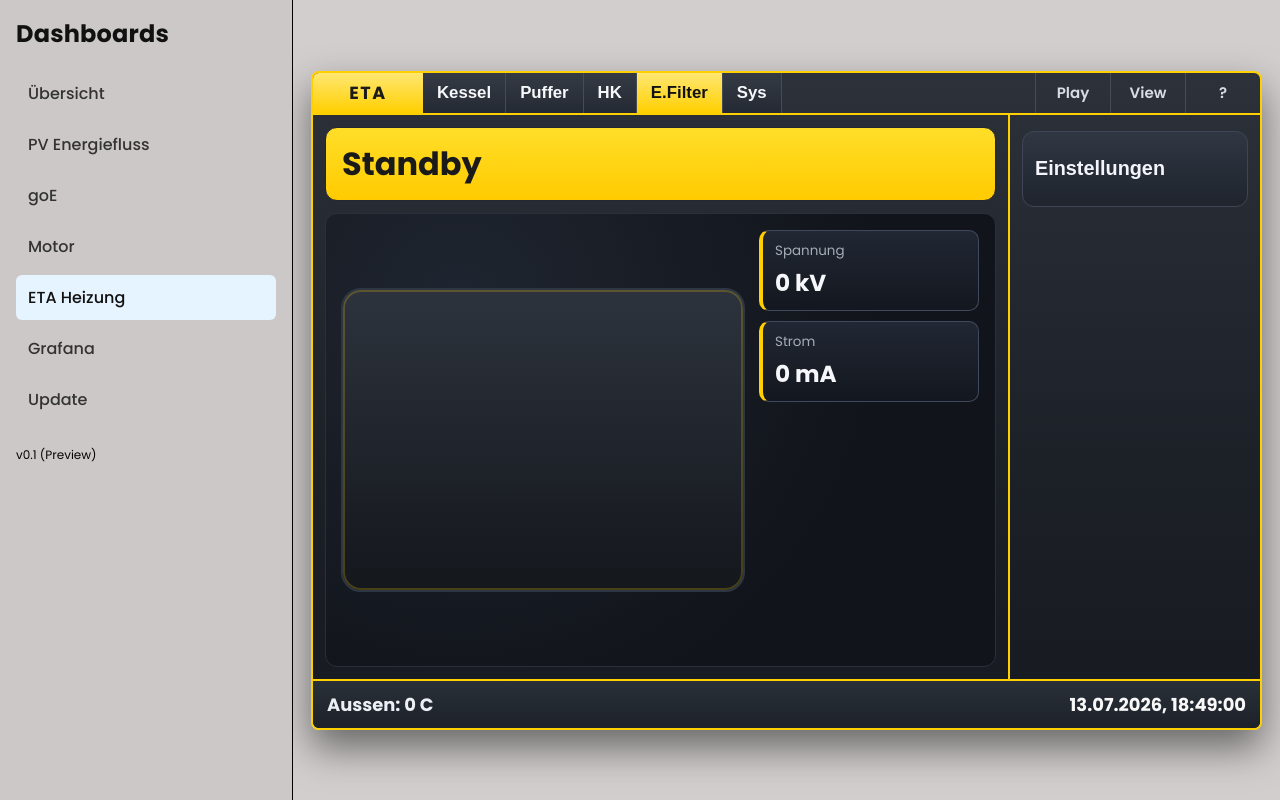
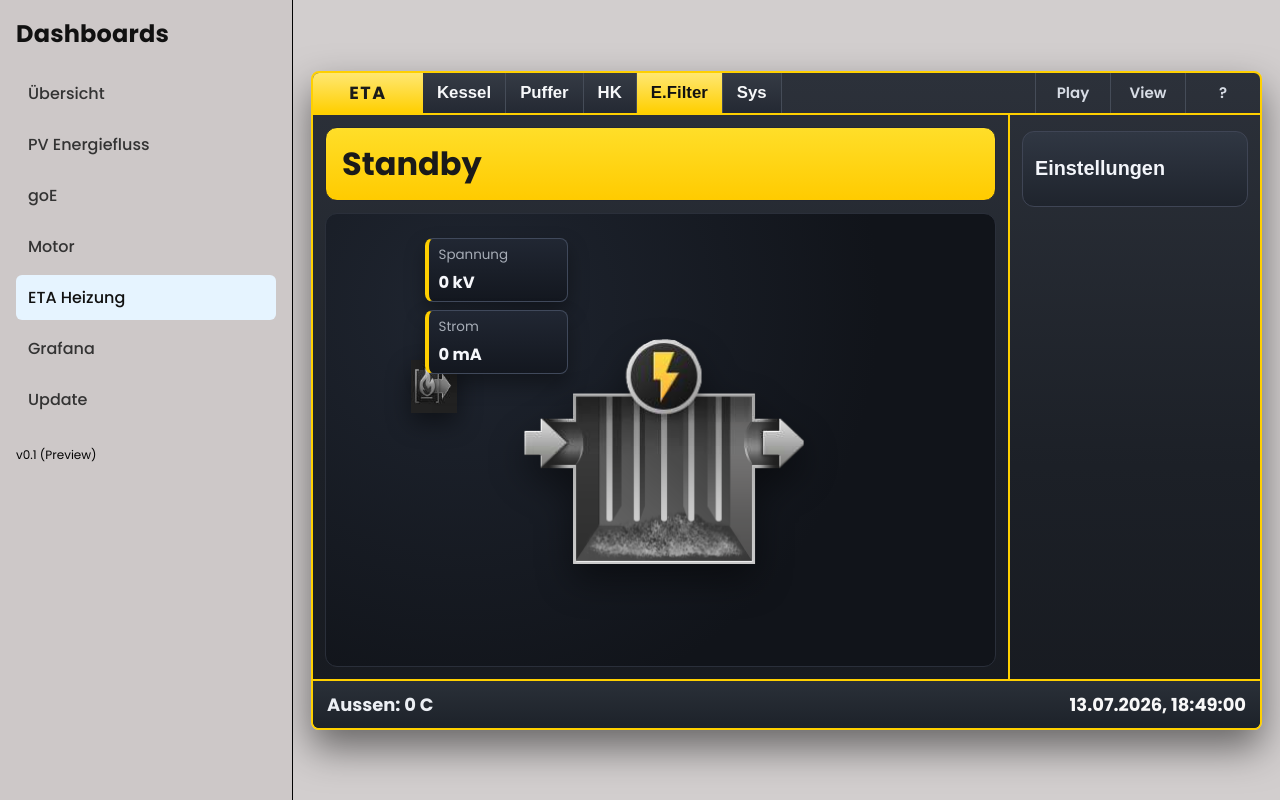
Before and after one commit to RDominik/home_dashboard, a React (Vite) app in the folder webui/: page /heating in a window 1280 px wide. Both pictures are taken after a click on the button "E.Filter". Built offline with nearby package versions, Linux system fonts and the light colour scheme; no server answers.

Commit message:
feat: enhance EFilter subpage layout and styling with new CSS classes and images

```diff
--- a/webui/src/pages/Heating.css
+++ b/webui/src/pages/Heating.css
@@ -116,6 +116,10 @@
 
 .eta-grid-puffer {
   grid-template-columns: 1fr 220px;
+}
+
+.eta-grid-efilter {
+  grid-template-columns: 1fr;
 }
 
 .eta-machine-block {
@@ -295,6 +299,55 @@
     repeating-linear-gradient(90deg, rgba(255, 255, 255, 0.2) 0 6px, transparent 6px 20px);
 }
 
+.eta-efilter-block {
+  align-items: start;
+}
+
+.eta-efilter-canvas {
+  position: relative;
+  width: min(100%, 520px);
+  min-height: 360px;
+  padding-top: 8px;
+}
+
+.eta-efilter-readouts {
+  display: grid;
+  gap: 8px;
+  justify-content: start;
+  position: absolute;
+  left: 24px;
+  top: 8px;
+  z-index: 2;
+}
+
+.eta-efilter-readouts .eta-pill {
+  min-width: 118px;
+  padding: 6px 10px;
+  border-radius: 8px;
+  box-shadow: 0 10px 20px rgba(0, 0, 0, 0.35);
+  font-size: 0.92rem;
+}
+
+.eta-efilter-readouts .eta-pill strong {
+  font-size: 1.02rem;
+}
+
+.eta-efilter-image {
+  display: block;
+  width: min(100%, 360px);
+  margin: 92px auto 0;
+  filter: drop-shadow(0 16px 18px rgba(0, 0, 0, 0.45));
+}
+
+.eta-efilter-fire {
+  position: absolute;
+  left: 10px;
+  top: 130px;
+  width: 46px;
+  height: auto;
+  filter: drop-shadow(0 10px 12px rgba(0, 0, 0, 0.45));
+}
+
 .eta-house-outline {
   width: min(100%, 350px);
   height: 280px;
--- a/webui/src/pages/Heating.jsx
+++ b/webui/src/pages/Heating.jsx
@@ -273,12 +273,15 @@
 function EFilterSubpage({ d }) {
   return (
     <div className="eta-view eta-grid-efilter">
-      <div className="eta-machine-block">
-        <div className="eta-machine-art eta-filter" />
-      </div>
-      <div className="eta-metrics-col">
-        <MetricPill label="Spannung" value={fmt((d?.boiler_temp || 0) / 2400)} unit="kV" />
-        <MetricPill label="Strom" value={fmt((d?.feed_rate || 0) / 9000)} unit="mA" />
+      <div className="eta-machine-block eta-efilter-block">
+        <div className="eta-efilter-canvas">
+          <div className="eta-efilter-readouts">
+            <MetricPill label="Spannung" value={fmt((d?.boiler_temp || 0) / 2400)} unit="kV" />
+            <MetricPill label="Strom" value={fmt((d?.feed_rate || 0) / 9000)} unit="mA" />
+          </div>
+          <img className="eta-efilter-fire" src="/fire_cropped.png" alt="E.Filter Flamme" />
+          <img className="eta-efilter-image" src="/EFilter.png" alt="E.Filter" />
+        </div>
       </div>
     </div>
   )
```
Also changed, not shown: webui/public/EFilter.png (added), webui/public/fire_cropped.png (added).
